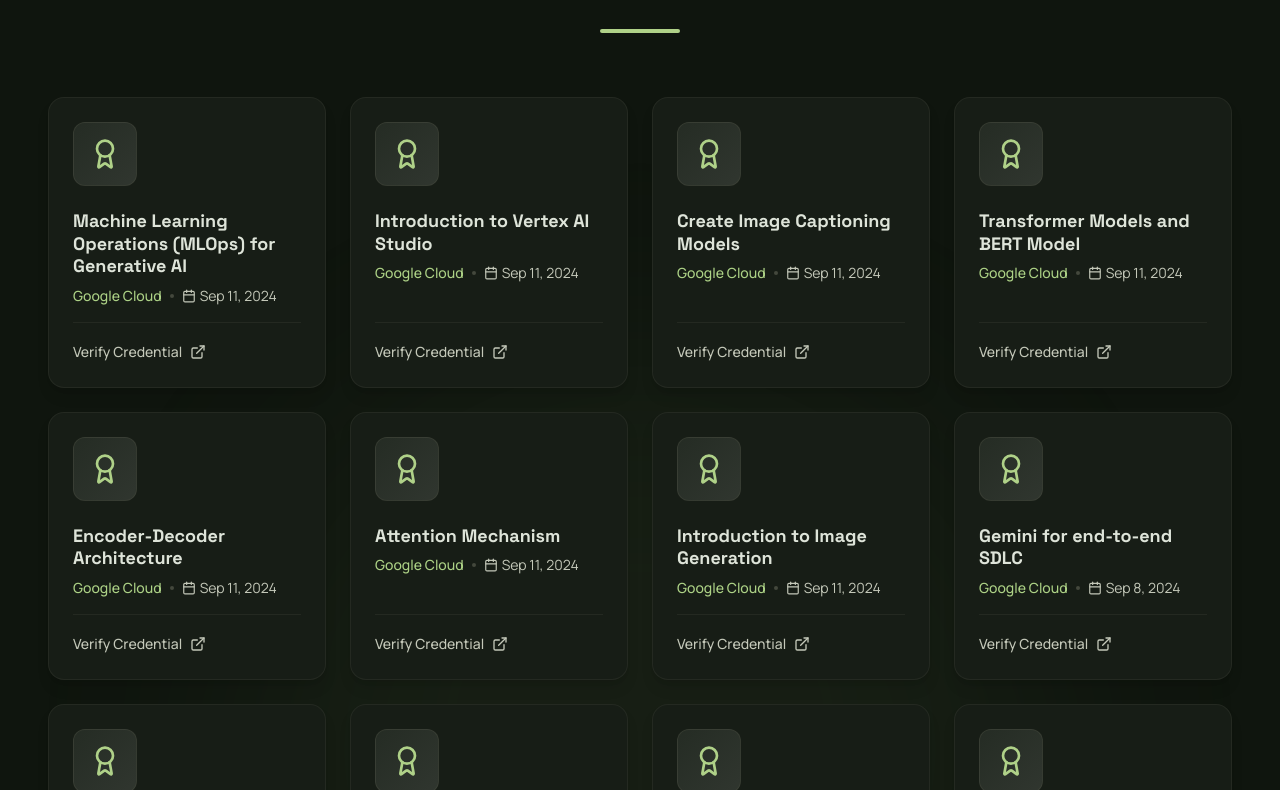
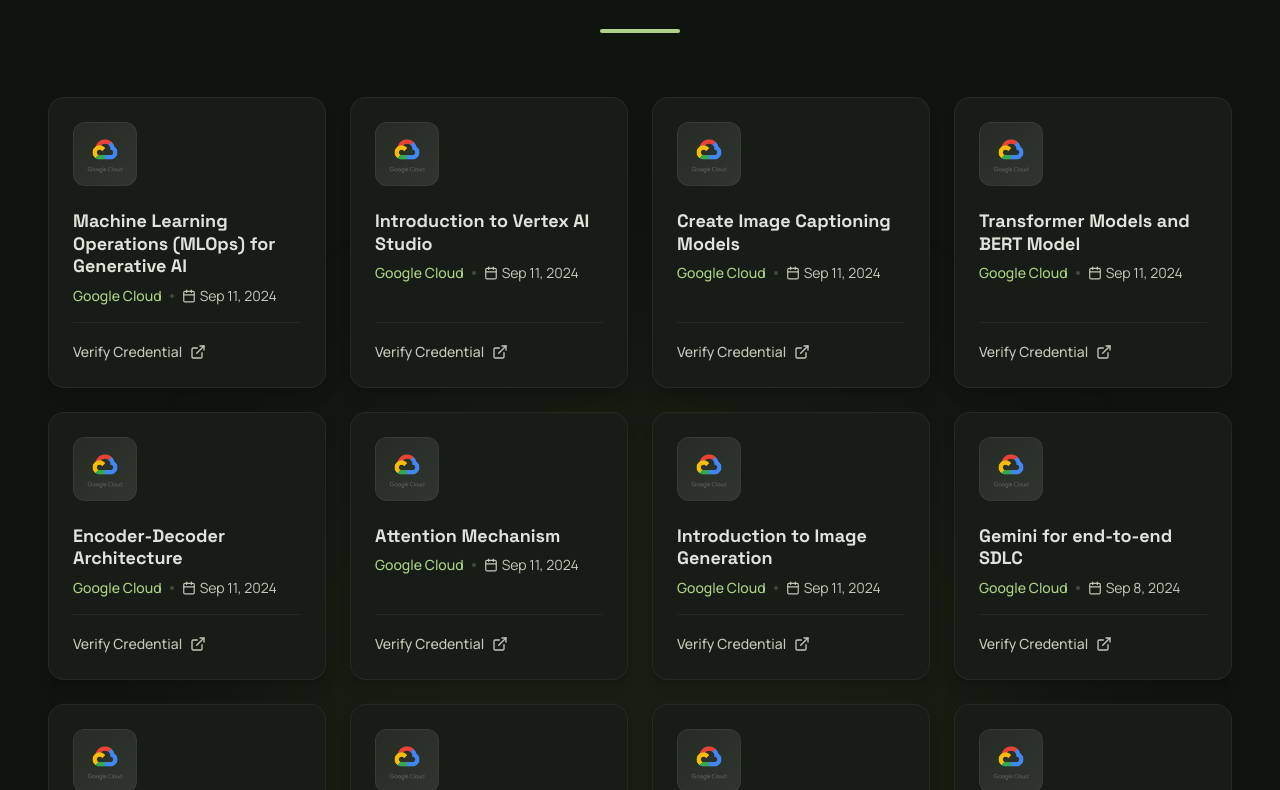
Before and after one commit to santhosh220z/Personal_Portifolio, a React app: page / in a window 1280 px wide. Shown: the part 6490-7280 px from the top of the page. Built offline with nearby package versions, Linux system fonts and the light colour scheme; the HTML template or start-up script is replaced by a standard one.

Commit message:
added google cloud icons to certificates

```diff
--- a/src/components/Certifications.jsx
+++ b/src/components/Certifications.jsx
@@ -1,7 +1,8 @@
 import React from 'react';
 import { motion } from 'framer-motion';
-import { ExternalLink, Award, Calendar } from 'lucide-react';
+import { ExternalLink, Calendar } from 'lucide-react';
 import SectionHeading from './SectionHeading';
+import GoogleCloudLogo from '../../IMAGE/google-cloud.png';
 
 const certificationsData = [
   {
@@ -134,8 +135,8 @@
               className="group relative flex flex-col bg-chlorophyll-surface-low border border-chlorophyll-outline-variant/30 rounded-2xl p-6 hover:border-chlorophyll-primary/50 transition-all duration-300 shadow-lg hover:shadow-[0_8px_30px_rgb(175,209,136,0.12)]"
             >
               {/* Badge Icon Area */}
-              <div className="w-16 h-16 rounded-xl bg-gradient-to-br from-chlorophyll-surface-high to-chlorophyll-surface-highest flex items-center justify-center mb-6 border border-chlorophyll-outline-variant/50 group-hover:scale-105 transition-transform duration-300">
-                <Award className="text-chlorophyll-primary" size={32} />
+              <div className="w-16 h-16 rounded-xl bg-gradient-to-br from-chlorophyll-surface-high to-chlorophyll-surface-highest flex items-center justify-center mb-6 border border-chlorophyll-outline-variant/50 group-hover:scale-105 transition-transform duration-300 overflow-hidden p-2">
+                <img src={GoogleCloudLogo} alt="Google Cloud" className="w-full h-full object-contain" />
               </div>
 
               {/* Content */}
```
Also changed, not shown: IMAGE/google-cloud.png (added).
